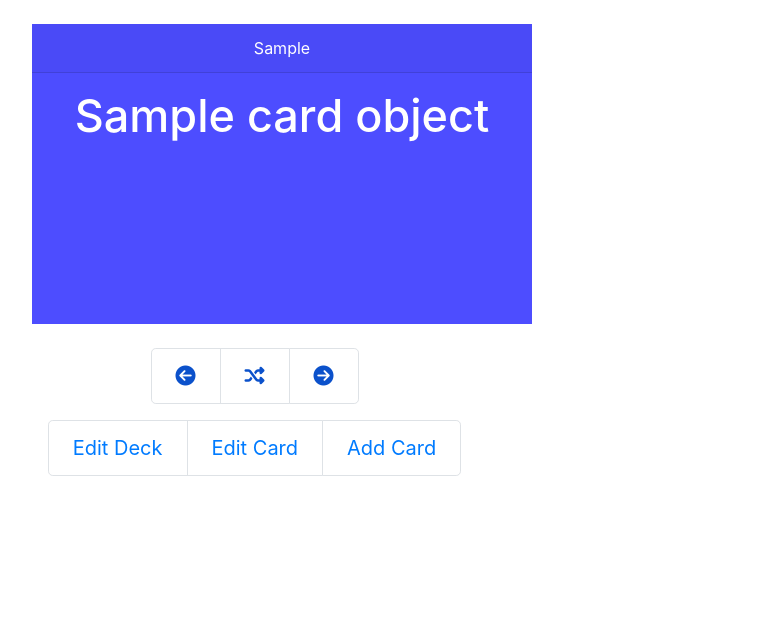
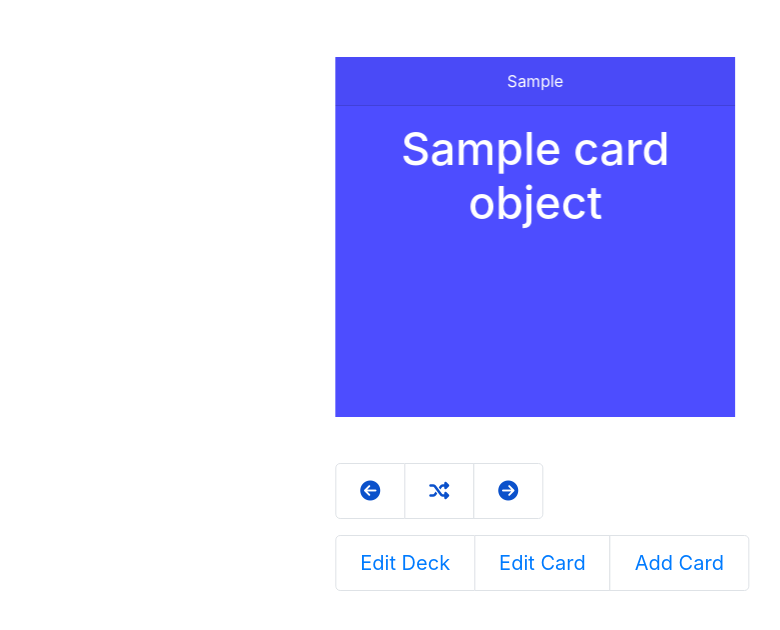
Before and after one commit to maryfrances01/kwizlet, a Django app: template flashcards/templates/flashcards/view_cards.html in a window 1280 px wide. Shown: the part 80-710 px from the top of the page, without its empty margins (53-833 px from the left). Run offline with Django 3.2, Linux system fonts and the light colour scheme; the template is opened without the code that fills it: most values are stand-ins (such as "Sample title", 1, 10 or a date in 2020); some libraries are stand-ins or nearby versions.

Commit message:
changes to card structure

```diff
--- a/flashcards/templates/flashcards/view_cards.html
+++ b/flashcards/templates/flashcards/view_cards.html
@@ -14,12 +14,22 @@
   </head>
   <body>
 <style>
+
+.centered {
+  position: fixed;
+  top: 50%;
+  left: 50%;
+  /* bring your own prefixes */
+  transform: translate(-50%, -50%);
+}
+
 .flip-card {
-	background-color: transparent;
-	width: 500px;
-	height: 300px;
-	/*border: 1px solid #f1f1f1;*/
-	perspective: 1000px; /* Remove this if you don't want the 3D effect */
+	display: inline-block;
+    width: 400px;
+    height: 360px;
+/*   border: 1px solid #CCC; */
+    margin: 40px 0;
+    perspective: 600px;
 }
 
 /* This container is needed to position the front and back side */
@@ -28,15 +38,15 @@
 	width: 100%;
 	height: 100%;
 	text-align: center;
-	transition: transform 0.8s;
+	transition: transform 1s;
 	transform-style: preserve-3d;
+	transform-origin: center right;
 }
 
 /* Do an horizontal flip when you move the mouse over the flip box container */
 .flip-card:hover .flip-card-inner {
 	transform: rotateX(-180deg);
-	/*transform: rotateY(180deg);*/
-}
+ }
 
 /* Position the front and back side */
 .flip-card-front, .flip-card-back {
@@ -56,7 +66,6 @@
 .flip-card-back {
 	background-color: dodgerblue;
 	color: white;
-	/*transform: rotateY(180deg);*/
 	transform: rotateX(-180deg);
 }
 
@@ -68,7 +77,7 @@
 <div class="container">
 <div class="row">
 
-	<div class="col-md-5 mr-5">
+	<div class="col-md-5 mr-5 centered">
 	{% if card_object %}
 	<div class="flip-card">
 	<div class="flip-card-inner">
@@ -97,9 +106,8 @@
 	{% endif %}
 
 	<!--Previous/Random/Next Card Buttons-->
-
 	<nav aria-label="...">
-	<ul class="pagination pagination-lg justify-content-center">
+	<ul class="pagination pagination-lg">
 
 		{% if card_object %}
 		<li class="page-item"><a class="page-link"
@@ -118,9 +126,8 @@
 	</nav>
 
 
-
 	<nav aria-label="...">
-	<ul class="pagination pagination-lg justify-content-center">
+	<ul class="pagination pagination-lg">
 	<li class="page-item"><a class="page-link"
 	href="{% url 'flashcards:edit_card_set' card_set_object.id %}"
 	role="button">Edit Deck</a><p>
@@ -142,6 +149,20 @@
 		<p></p>
 	</div>
 
+	<!--<div class="col-xl-4">
+		<h6>Sentences for - {{ card_object.question | upper }}</h6>
+
+		{% if card_object.sentences|length == 0 %}
+			<p>You have not written a sentence for {{ card_object.question }}.</p>
+			<a class="btn btn-outline-warning" href="{% url 'flashcards:edit_card' card_object.id %}" role="button">
+			Write a Sentence</a>
+		{% else %}
+			<p>{{ card_object.sentences }}</p>
+			<a class="btn btn-outline-warning" href="{% url 'flashcards:edit_card' card_object.id %}" role="button">
+			Edit Sentence</a>
+		{% endif %}
+
+	</div> -->
 </div>
 </div>
 {% endblock %}
--- a/templates/base.html
+++ b/templates/base.html
@@ -54,10 +54,11 @@
     <br>
 
     {% block body %}
-    <div class="container">
+    <div class="container container-title">
         <h1>Kwizlet</h1>
     </div>
     {% endblock %}
+
 
     </body>
 
```
Also changed, not shown: flashcards/templates/flashcards/flashcards.html (+8 -7 lines), templates/home.html (+6 -5 lines).
